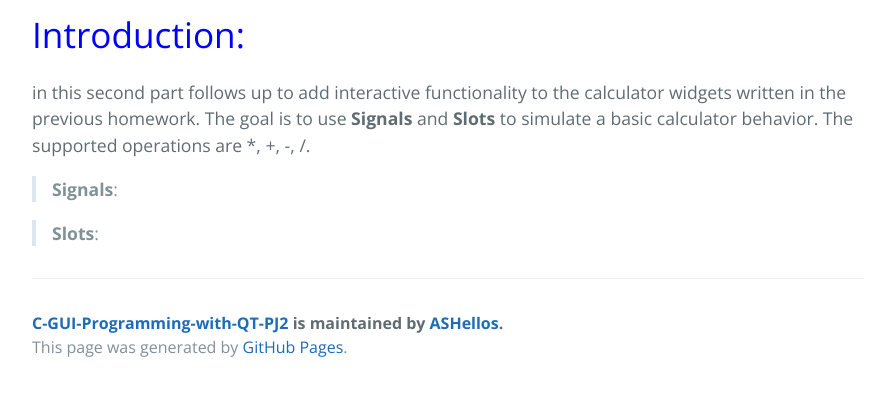
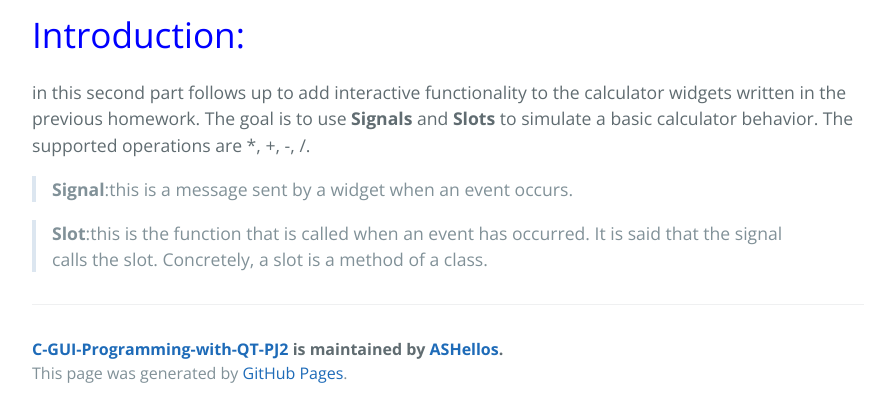
Before and after one commit to ASHellos/C-GUI-Programming-with-QT-PJ2, a Jekyll site: the page built from another-page.md, in a window 1280 px wide, cut to the strip 815-1232 px from the top of the page. Shown: the whole strip, without its empty margins (192-1076 px from the left). Built offline with Jekyll 4.4.1, drawn with Linux system fonts in a browser that asks for light colours; our own code applies the rules of GitHub Pages for plain Markdown files; before the commit the page ends 1206 px from its top, so only the background shows below that.

Commit message:
Update another-page.md

```diff
--- a/another-page.md
+++ b/another-page.md
@@ -7,6 +7,6 @@
 # <span style="color:blue">Introduction:</span>
 in this second part follows up to add interactive functionality to the calculator widgets written in the previous homework. The goal is to use **Signals** and **Slots** to simulate a basic calculator behavior. The supported operations are *, +, -, /.
 
-> **Signals**:
+> **Signal**:this is a message sent by a widget when an event occurs.
 
-> **Slots**:
+> **Slot**:this is the function that is called when an event has occurred. It is said that the signal calls the slot. Concretely, a slot is a method of a class.
```
